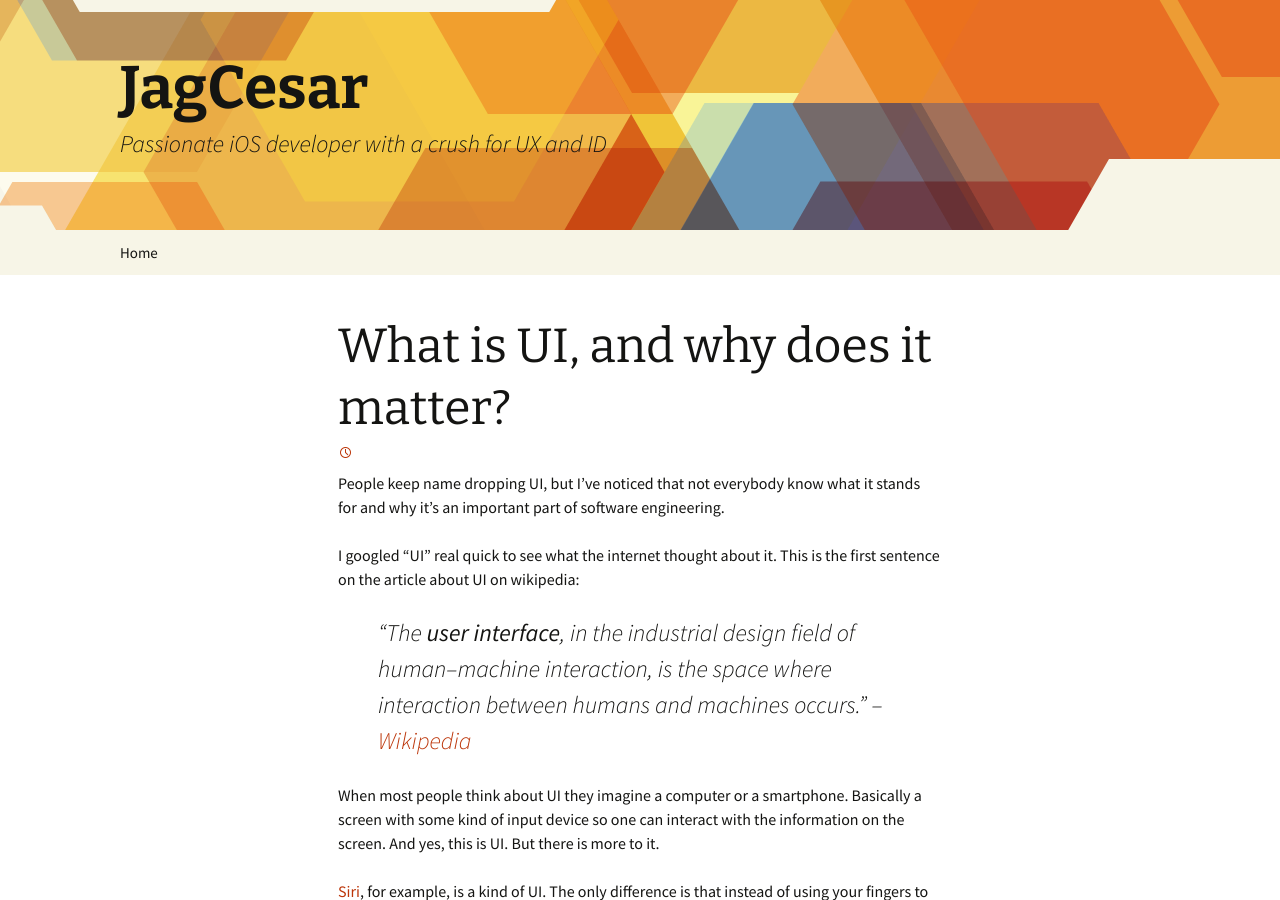
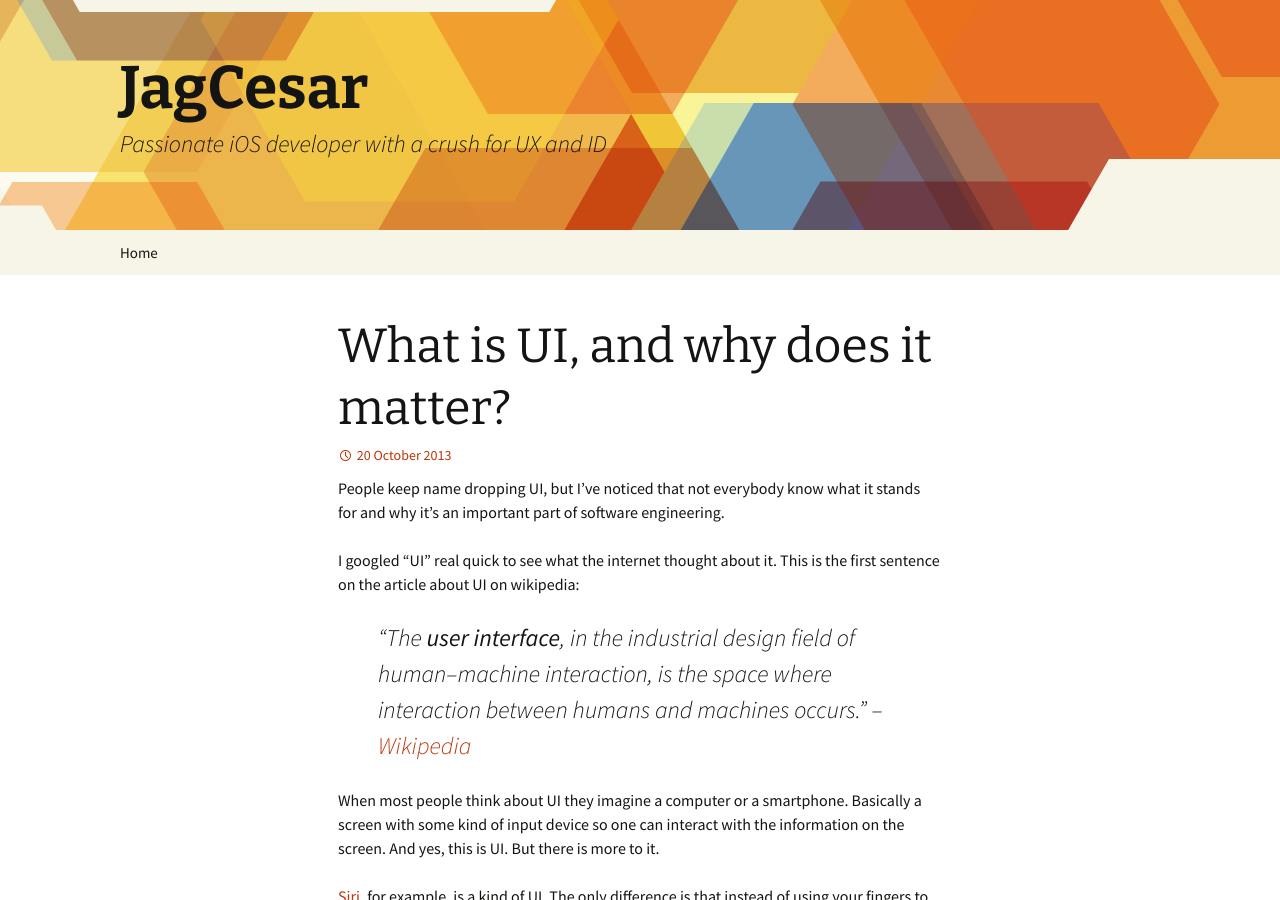
Before and after one commit to JagCesar/jagcesar.github.io, a Jekyll site: the page built from _posts/2013-10-20-what-is-ui-and-why-does-it-matter.md, in a window 1280 px wide and 900 px high. Built offline with Jekyll 4.4.1, drawn with Linux system fonts in a browser that asks for light colours; nearby versions of some CDN libraries.

Commit message:
Oops, forgot to check if it built...

```diff
--- a/_layouts/post.html
+++ b/_layouts/post.html
@@ -8,7 +8,7 @@
 		<div class="entry-meta">
 			<span class="date">
 				<a href="{{ page.url }}" title="Permalink to {{ page.title }}" rel="bookmark">
-				<time class="entry-date" datetime="{{ post.time }}">{{ post.date | date_to_long_string }}</time>
+				<time class="entry-date" datetime="{{ page.time }}">{{ page.date | date_to_long_string }}</time>
 				</a>
 			</span>
 <!--			<span class="categories-links">
--- a/index.html
+++ b/index.html
@@ -14,7 +14,7 @@ menu-title: Home
 		<div class="entry-meta">
 			<span class="date">
 				<a href="{{ post.url }}" title="Permalink to {{ post.title }}" rel="bookmark">
-					<time class="entry-date" datetime="{{ post.time }}}">{{ post.time | date_to_long_string }}</time>
+					<time class="entry-date" datetime="{{ post.time }}}">{{ post.date | date_to_long_string }}</time>
 				</a>
 			</span>
 <!--			<span class="categories-links">
```
